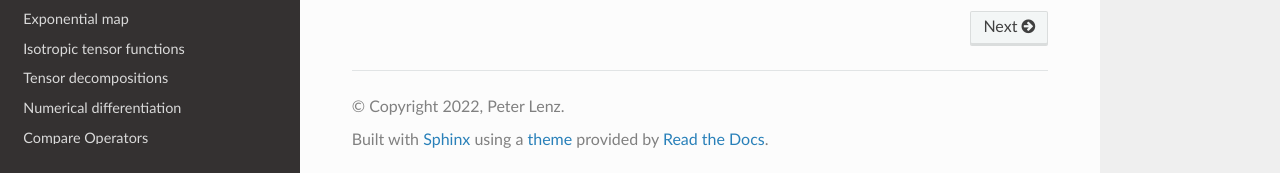
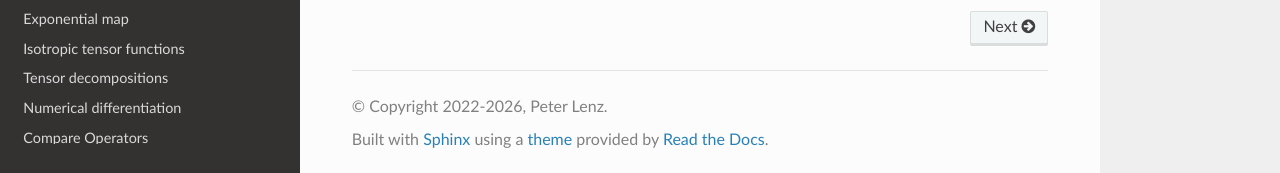
Before and after one commit to petlenz/tmech, a Sphinx documentation site: the page built from docs/source/index.rst, in a window 1280 px wide and 900 px high, scrolled down 3242 px. Shown: the part 724-897 px from the top of the window. Built offline with Sphinx 7.4.7 and the Read the Docs theme 3.1.0, drawn with Linux system fonts in a browser that asks for light colours; formulas are drawn with MathJax 3.

Commit message:
docs: update copyright year range to 2022-2026 in the docs footer

```diff
--- a/docs/source/conf.py
+++ b/docs/source/conf.py
@@ -26,7 +26,7 @@ html_static_path = ['_static']
 source_suffix = '.rst'
 master_doc = 'index'
 project = 'tmech'
-copyright = '2022, Peter Lenz'
+copyright = '2022-2026, Peter Lenz'
 author = 'Peter Lenz'
 
 #html_logo = 'logo'
```
